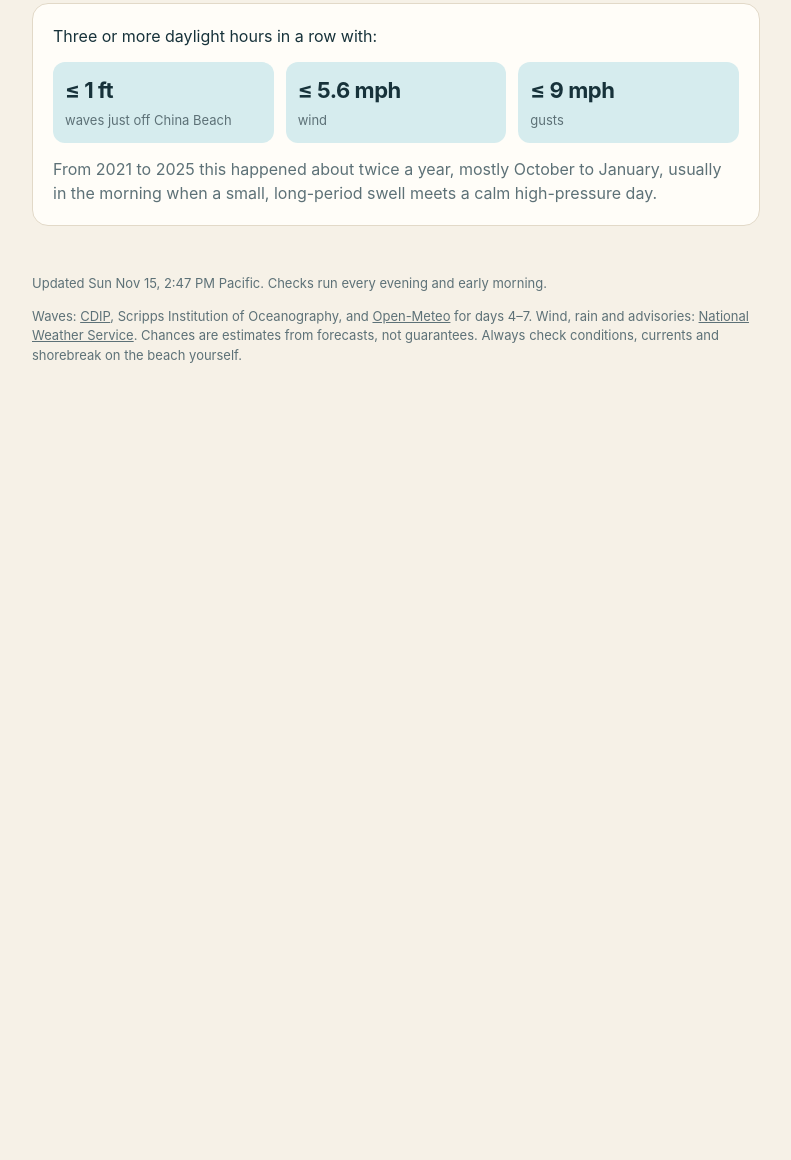
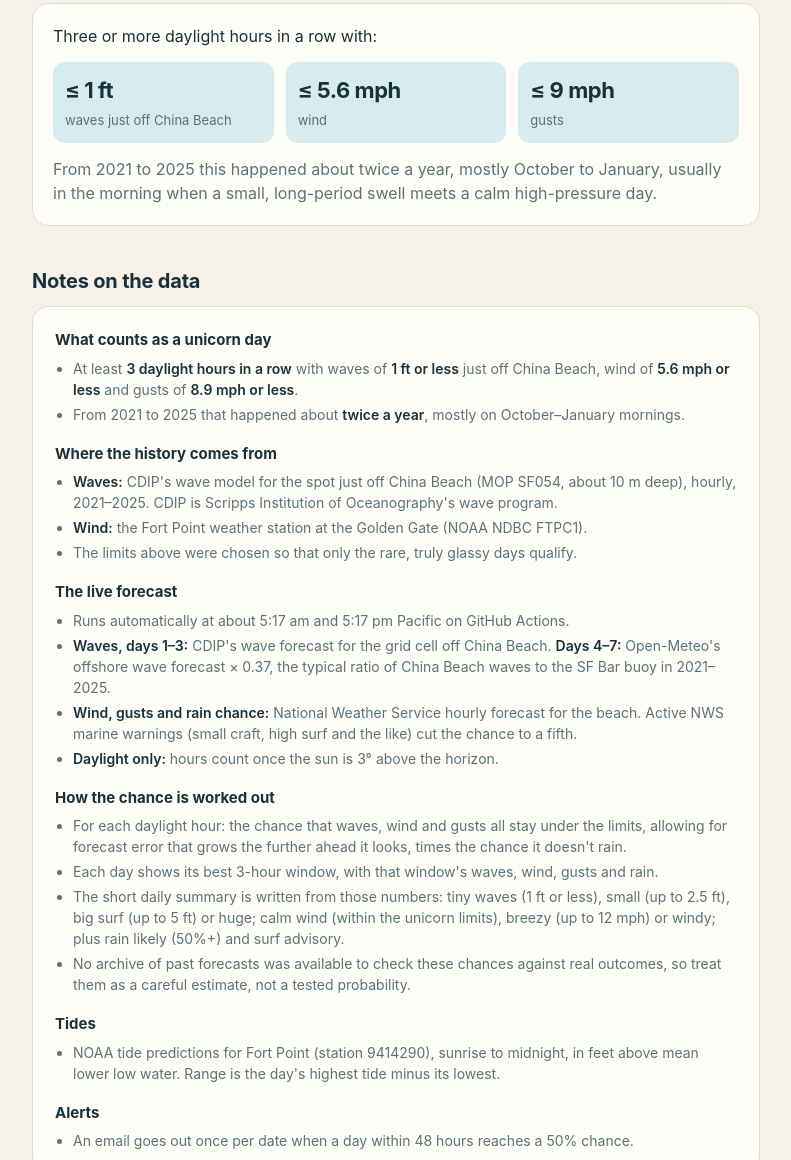
Before and after one commit to swirl2001/unicorn-beach, a plain HTML site: page site/index.html in a window 1280 px wide. Shown: the part 1415-2575 px from the top of the page, without its empty margins (244-1035 px from the left). Before the commit the page ends 1857 px from the top, so only its background shows below. Drawn offline with Linux system fonts and the light colour scheme.

Commit message:
Notes on the data section
Co-Authored-By: Claude Opus 5.5 <noreply@anthropic.com>

```diff
--- a/site/index.html
+++ b/site/index.html
@@ -118,6 +118,15 @@
   .signed-up[hidden], form[hidden], section[hidden] { display: none; }
   .done { margin: 0; font-size: 22px; font-weight: 700; letter-spacing: -0.01em; outline: none; }
   button.link { height: auto; padding: 4px 0; background: none; color: var(--sea); font-weight: 600; text-decoration: underline; text-underline-offset: 3px; }
+  /* Notes on the data */
+  .notes .card { background: var(--surface); border: 1px solid var(--line); border-radius: var(--radius); padding: 22px; }
+  .notes h3 { margin: 18px 0 6px; font-size: 15px; font-weight: 700; }
+  .notes h3:first-child { margin-top: 0; }
+  .notes li { font-size: 14px; color: var(--muted); }
+  .notes ul { margin: 0; padding-left: 18px; }
+  .notes li + li { margin-top: 4px; }
+  .notes b { color: var(--ink); font-weight: 600; }
+
   footer { margin-top: 48px; font-size: 13px; color: var(--muted); }
   footer a { color: inherit; }
 
@@ -206,6 +215,45 @@
     </div>
   </section>
 
+
+  <section class="notes" id="notes">
+    <h2>Notes on the data</h2>
+    <div class="card">
+      <h3>What counts as a unicorn day</h3>
+      <ul>
+        <li>At least <b>3 daylight hours in a row</b> with waves of <b>1 ft or less</b> just off China Beach, wind of <b>5.6 mph or less</b> and gusts of <b>8.9 mph or less</b>.</li>
+        <li>From 2021 to 2025 that happened about <b>twice a year</b>, mostly on October–January mornings.</li>
+      </ul>
+      <h3>Where the history comes from</h3>
+      <ul>
+        <li><b>Waves:</b> CDIP's wave model for the spot just off China Beach (MOP SF054, about 10 m deep), hourly, 2021–2025. CDIP is Scripps Institution of Oceanography's wave program.</li>
+        <li><b>Wind:</b> the Fort Point weather station at the Golden Gate (NOAA NDBC FTPC1).</li>
+        <li>The limits above were chosen so that only the rare, truly glassy days qualify.</li>
+      </ul>
+      <h3>The live forecast</h3>
+      <ul>
+        <li>Runs automatically at about 5:17 am and 5:17 pm Pacific on GitHub Actions.</li>
+        <li><b>Waves, days 1–3:</b> CDIP's wave forecast for the grid cell off China Beach. <b>Days 4–7:</b> Open-Meteo's offshore wave forecast × 0.37, the typical ratio of China Beach waves to the SF Bar buoy in 2021–2025.</li>
+        <li><b>Wind, gusts and rain chance:</b> National Weather Service hourly forecast for the beach. Active NWS marine warnings (small craft, high surf and the like) cut the chance to a fifth.</li>
+        <li><b>Daylight only:</b> hours count once the sun is 3° above the horizon.</li>
+      </ul>
+      <h3>How the chance is worked out</h3>
+      <ul>
+        <li>For each daylight hour: the chance that waves, wind and gusts all stay under the limits, allowing for forecast error that grows the further ahead it looks, times the chance it doesn't rain.</li>
+        <li>Each day shows its best 3-hour window, with that window's waves, wind, gusts and rain.</li>
+        <li>The short daily summary is written from those numbers: tiny waves (1 ft or less), small (up to 2.5 ft), big surf (up to 5 ft) or huge; calm wind (within the unicorn limits), breezy (up to 12 mph) or windy; plus rain likely (50%+) and surf advisory.</li>
+        <li>No archive of past forecasts was available to check these chances against real outcomes, so treat them as a careful estimate, not a tested probability.</li>
+      </ul>
+      <h3>Tides</h3>
+      <ul>
+        <li>NOAA tide predictions for Fort Point (station 9414290), sunrise to midnight, in feet above mean lower low water. Range is the day's highest tide minus its lowest.</li>
+      </ul>
+      <h3>Alerts</h3>
+      <ul>
+        <li>An email goes out once per date when a day within 48 hours reaches a 50% chance.</li>
+      </ul>
+    </div>
+  </section>
 
   <footer>
     <p id="updated"></p>
```
